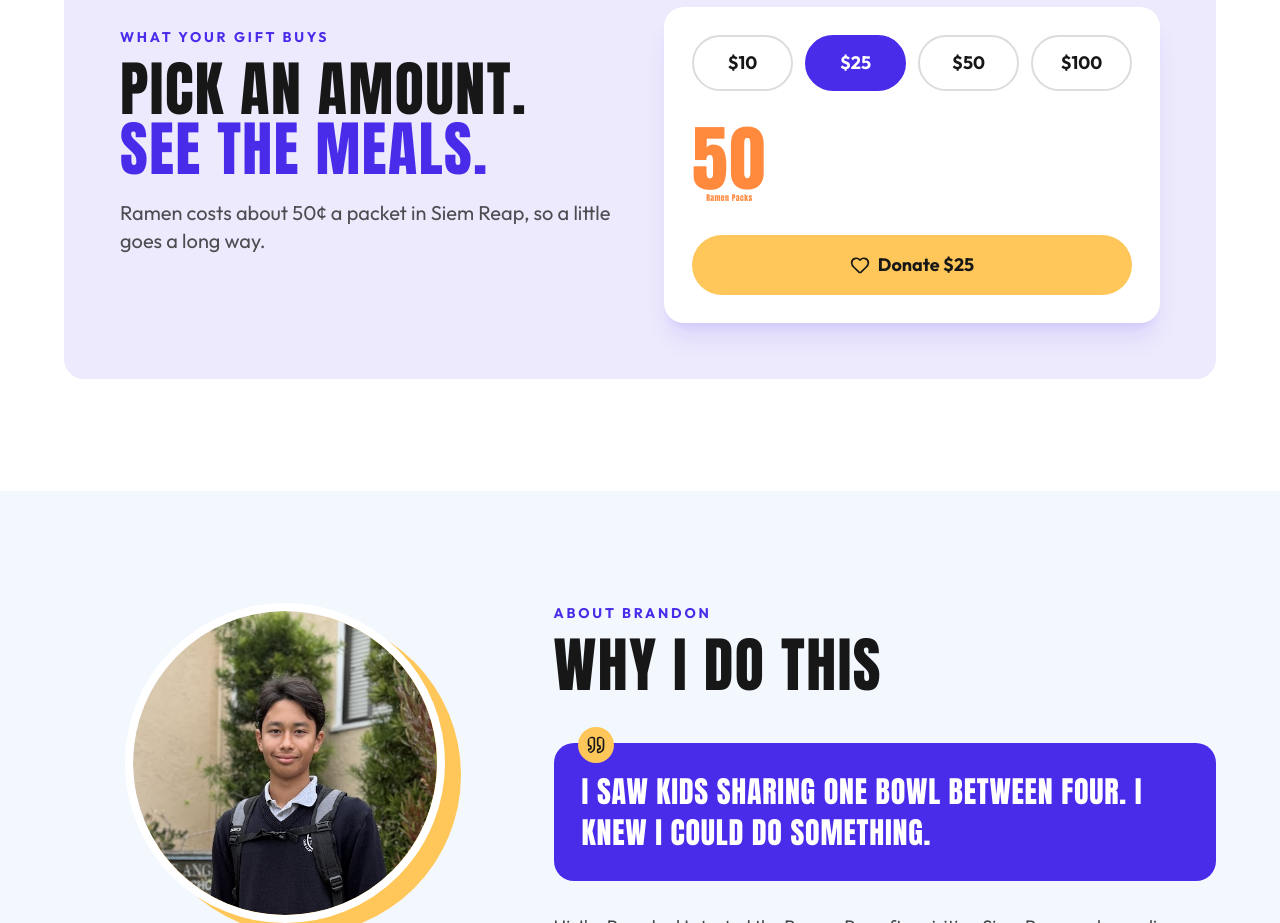
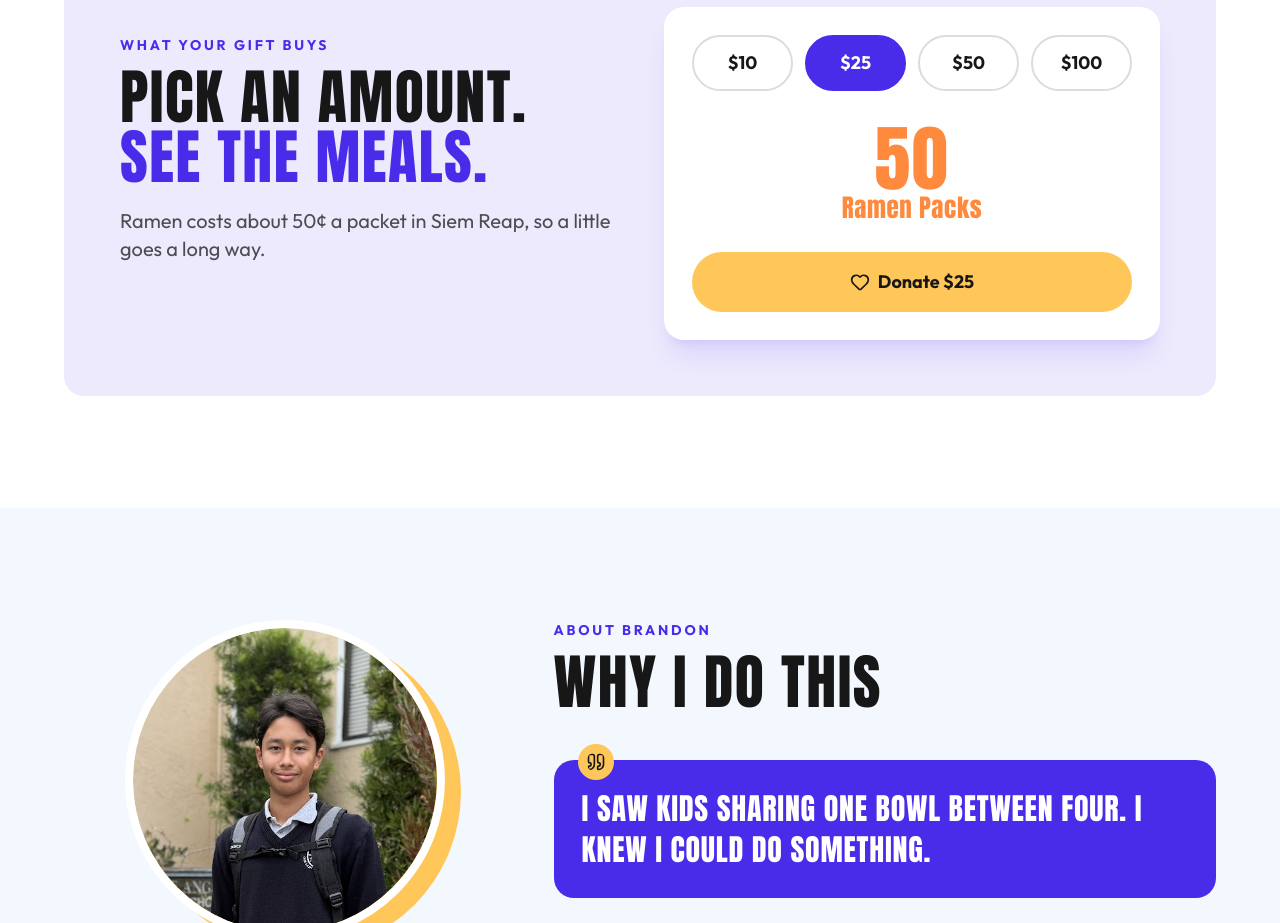
Before and after one commit to iampiotr/ramenrun, a React (Vite) app: page / in a window 1280 px wide. Shown: the part 3460-4383 px from the top of the page. Built offline with nearby package versions, Linux system fonts and the light colour scheme.

Commit message:
Center Ramen Packs under the gift count at 25px.

```diff
--- a/src/components/GiftCalculator.tsx
+++ b/src/components/GiftCalculator.tsx
@@ -115,9 +115,7 @@ export function GiftCalculator() {
 
           <p className="pack-count mt-8" aria-live="polite">
             <span className="pack-count-num font-display text-7xl tracking-wide text-ramen">{packets}</span>
-            <span className="pack-count-label font-display tracking-wide text-ramen">
-              <span className="pack-count-label-text">Ramen Packs</span>
-            </span>
+            <span className="pack-count-label font-display tracking-wide text-ramen">Ramen Packs</span>
           </p>
 
           {isDonateLive ? (
--- a/src/index.css
+++ b/src/index.css
@@ -42,34 +42,21 @@
   }
 }
 
-/* Label width follows the number: the grid sizes to the count, and the
-   label fills that width. 10.5cqi is tuned for Anton + tracking-wide. */
 .pack-count {
-  display: inline-grid;
-  justify-items: center;
-  width: fit-content;
-  margin-inline: auto;
+  display: flex;
+  flex-direction: column;
+  align-items: center;
   text-align: center;
 }
 
 .pack-count-num {
-  grid-row: 1;
   line-height: 1;
 }
 
 .pack-count-label {
-  grid-row: 2;
-  width: 0;
-  min-width: 100%;
-  container-type: inline-size;
-}
-
-.pack-count-label-text {
-  display: block;
+  font-size: 25px;
   line-height: 1;
-  font-size: 10.5cqi;
   white-space: nowrap;
-  text-align: center;
 }
 
 #drops {
```
